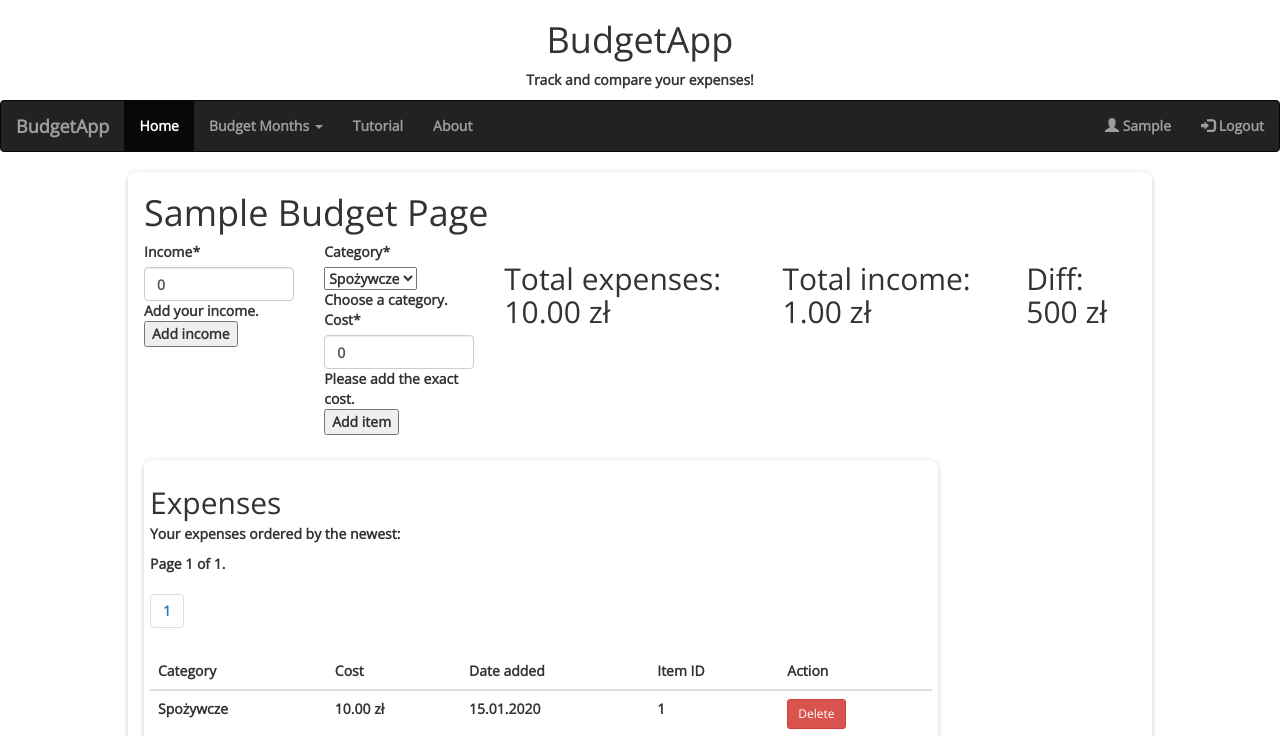
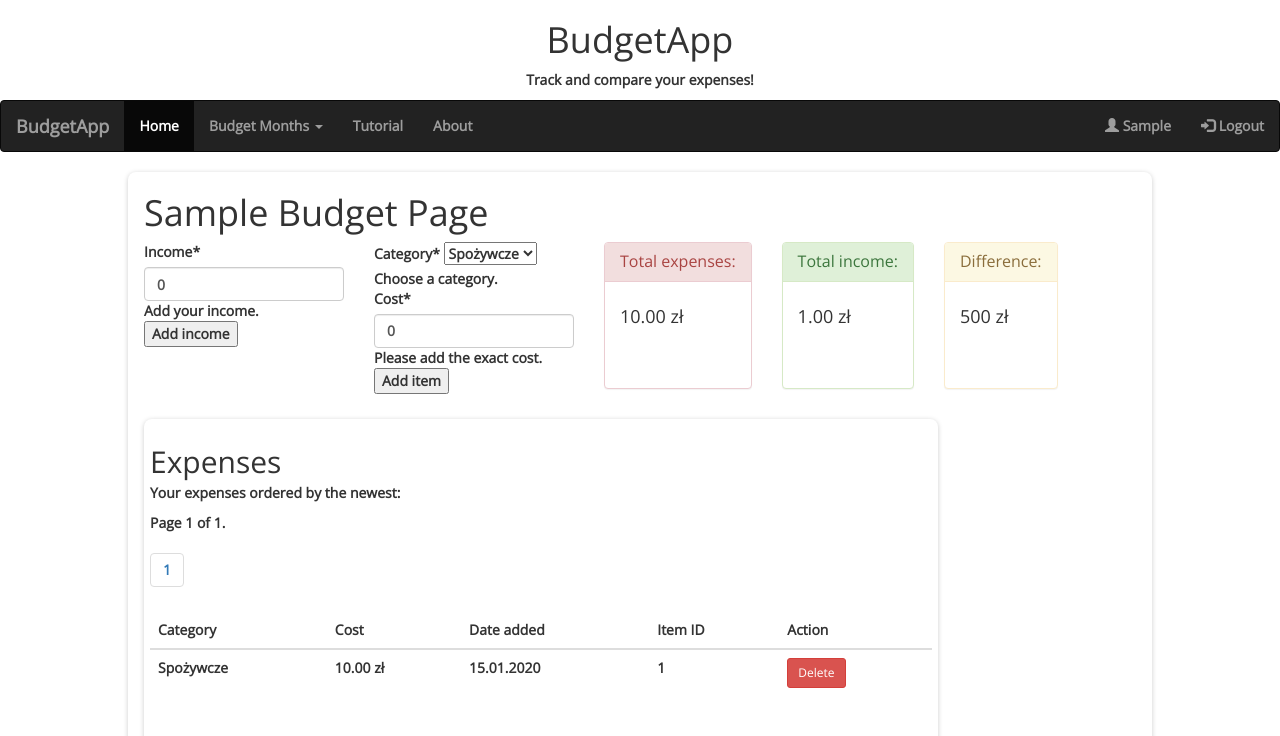
Before and after one commit to Tomz899/BudgetApp, a Django app: page / in a window 1280 px wide. Shown: the top 736 px of the page. Run offline with Django 3.2, Linux system fonts and the light colour scheme; a user stored in the database is signed in; tables that the repository leaves empty hold one stand-in row (values such as "Sample post"); some libraries are stand-ins or nearby versions.

Commit message:
Added more bootstrap style to budget page

```diff
--- a/budget/templates/budget/budget.html
+++ b/budget/templates/budget/budget.html
@@ -26,12 +26,35 @@
   </div>
 
   {% for key, value in total_cost.items %}
-  <h2>Total expenses: {{value|floatformat:2}} zł</h2>
+  <div class="panel panel-danger">
+    <div class="panel-heading">
+      <h1 class="panel-title">Total expenses:</h1>
+    </div>
+    <div class="panel-body">
+      <h4>{{value|floatformat:2}} zł</h4>
+    </div>
+  </div>
   {% endfor %}
+
   {% for key, value in total_income.items %}
-  <h2>Total income: {{value|floatformat:2}} zł</h2>
+  <div class="panel panel-success">
+    <div class="panel-heading">
+      <h1 class="panel-title">Total income:</h1>
+    </div>
+    <div class="panel-body">
+      <h4>{{value|floatformat:2}} zł</h4>
+    </div>
+  </div>
   {% endfor %}
-  <h2>Diff: 500 zł</h2>
+
+  <div class="panel panel-warning">
+    <div class="panel-heading">
+      <h1 class="panel-title">Difference:</h1>
+    </div>
+    <div class="panel-body">
+      <h4> 500 zł</h4>
+    </div>
+  </div>
 </section>
 
 <div class="container-sm">
```
Also changed, not shown: 1 other file.
